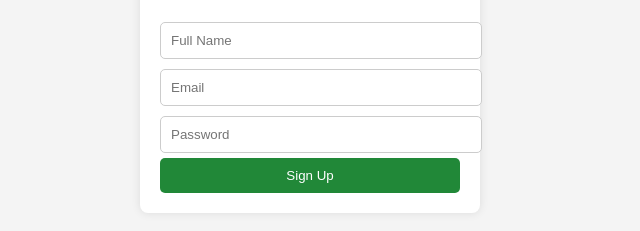
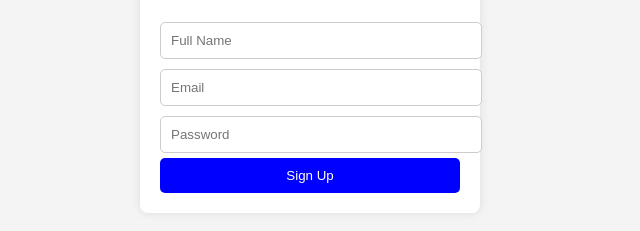
Before and after one commit to viksinghai09/authtion, a plain HTML site: page index.html in a window 1280 px wide. In both pictures the pointer is over the button "Sign Up". Shown: the part 121-352 px from the top of the page, without its empty margins (330-970 px from the left). Drawn offline with Linux system fonts and the light colour scheme.

Commit message:
updates css

```diff
--- a/index.html
+++ b/index.html
@@ -35,7 +35,7 @@
             cursor: pointer;
         }
         button:hover {
-            background: #218838;
+            background: blue;
         }
     </style>
 </head>
```
